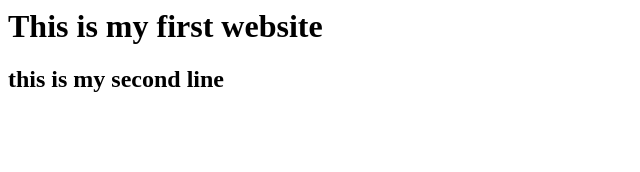
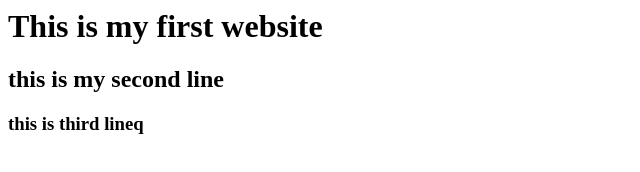
Before and after one commit to viswasadhu-home/viswasadhu-home, a plain HTML site: page src/index.html in a window 1280 px wide. Shown: the whole page, without its empty margins (0-640 px from the left). Drawn offline with Linux system fonts and the light colour scheme.

Commit message:
second commit

```diff
--- a/src/index.html
+++ b/src/index.html
@@ -2,5 +2,6 @@
  <body>
   <h1> This is my first website </h1>
   <h2> this is my second line</h2>
+  <h3> this is third lineq</h3>
 <body>
 </html>
```
